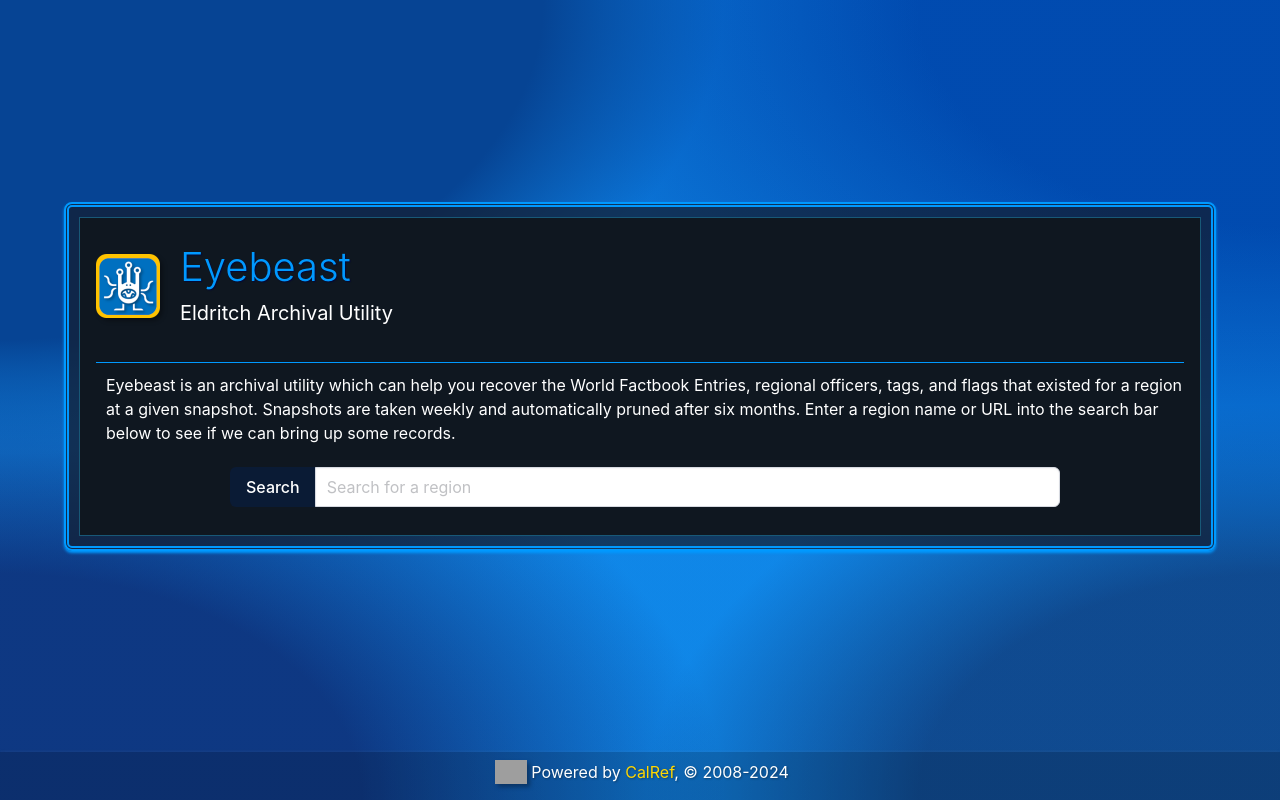
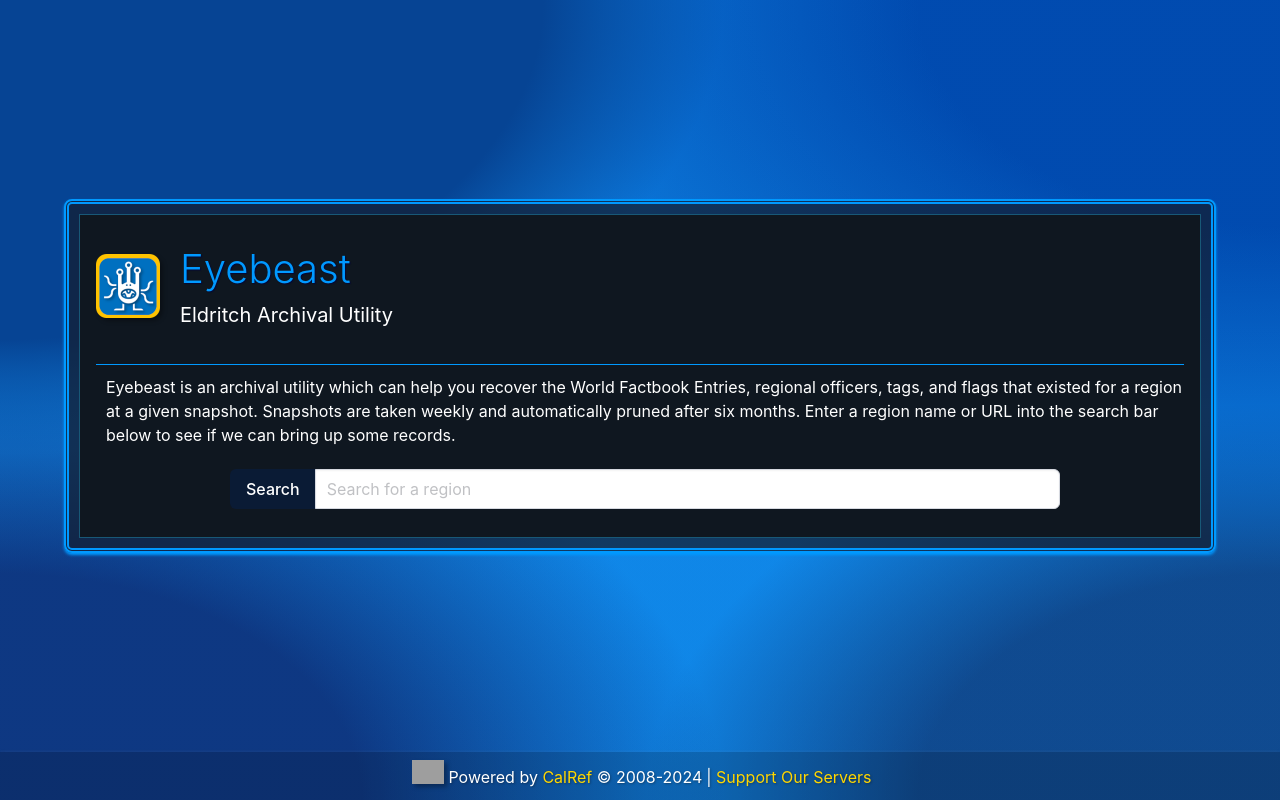
Before and after one commit to Lucabaduka/Eyebeast, a Flask app: page / in a window 1280 px wide. Run offline with Flask 3, Linux system fonts and the light colour scheme; some libraries are stand-ins or nearby versions; grey boxes are pictures that could not be loaded.

Commit message:
Readding donation options

```diff
--- a/static/beholder.css
+++ b/static/beholder.css
@@ -93,7 +93,8 @@ a {
     text-decoration: none;
 }
 a:hover {
-    color: #09f;
+    font-style: italic;
+    color: #ecc906;
 }
 .media {
     align-items: center;
@@ -143,6 +144,7 @@ a:hover {
     flex-grow: 1;
     flex-shrink: 1;
     text-align: left;
+    margin-top: 5px;
 }
 .content blockquote:not(:last-child), .content dl:not(:last-child), .content ol:not(:last-child), .content p:not(:last-child), .content pre:not(:last-child), .content table:not(:last-child), .content ul:not(:last-child){
     margin-bottom: 0em;
@@ -318,6 +320,7 @@ input::-webkit-inner-spin-button {
 }
 input[type=number] {
   -moz-appearance: textfield;
+  appearance: textfield;
 }
 .inactive {
     display: none;
--- a/templates/main.html
+++ b/templates/main.html
@@ -75,7 +75,14 @@
             </figure>
             <div class="media-content">
                 <p class="is-size-6">
-                    <span>Powered by <a class="gold" href="https://calref.ca/">CalRef</a></span><span>, © 2008-2024</span>
+                    <span>Powered by <a class="gold" href="https://calref.ca/">CalRef</a></span><span> © 2008-2024</span>
+                </p>
+            </div>
+        </article>
+        <article class="media-footer is-flex">
+            <div class="media-content">
+                <p class="is-size-6 ml-1">
+                    <span> | <a class="gold" href="https://calref.ca/">Support Our Servers</a></span><span></span>
                 </p>
             </div>
         </article>
```
Also changed, not shown: templates/404.html (+8 -1 lines), templates/gazer.html (+8 -1 lines).
